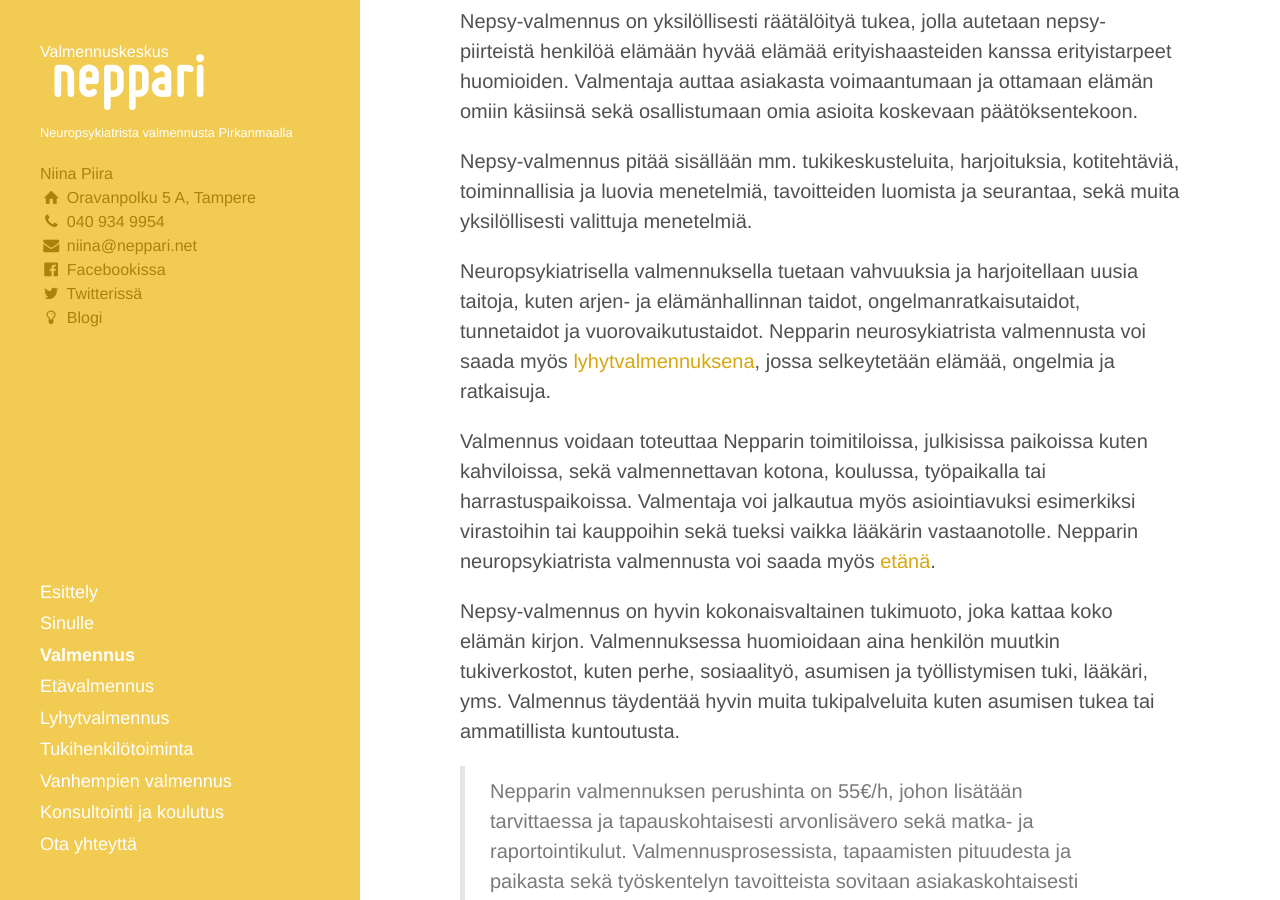
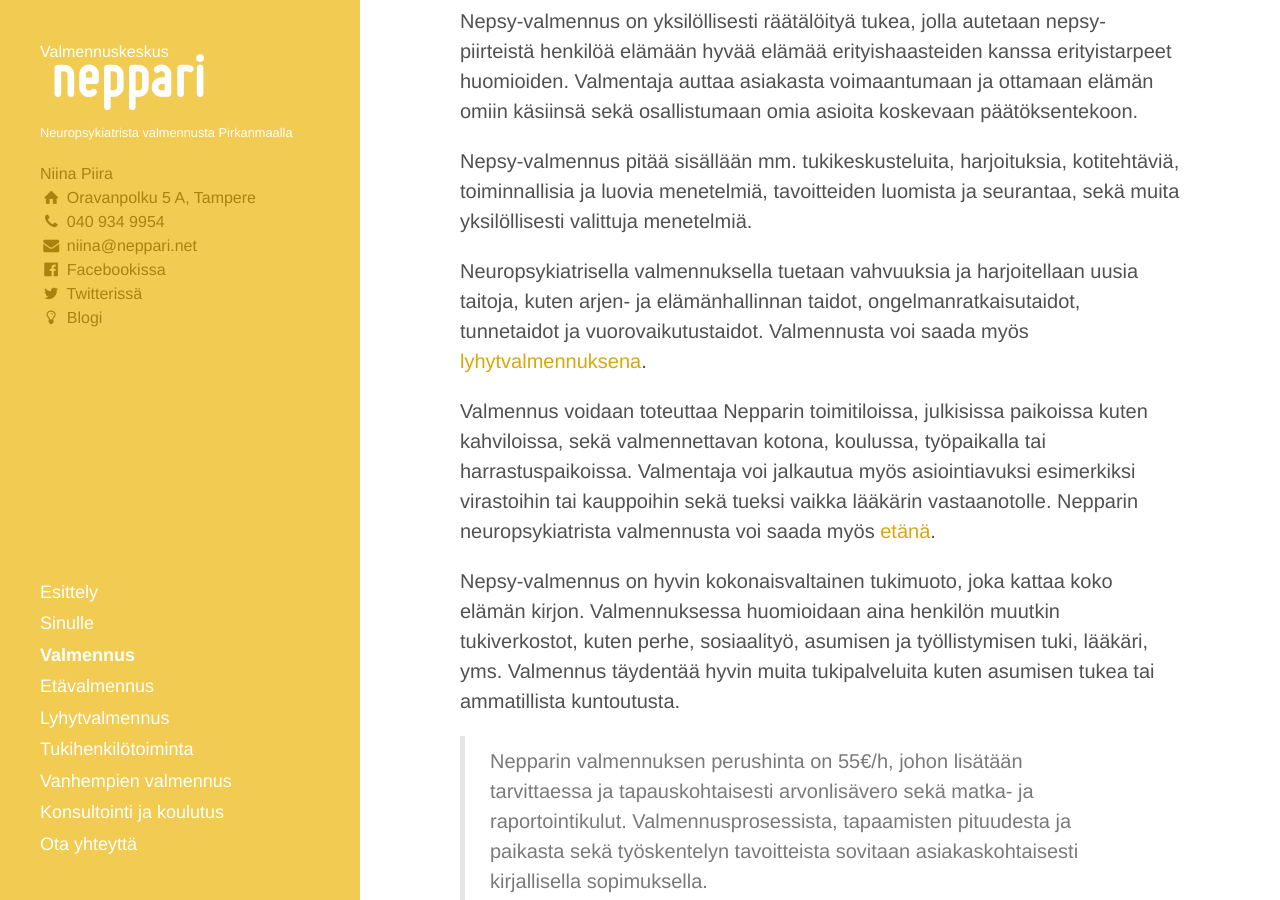
Before and after one commit to niinapiira/neppari.net, a Jekyll site: the page built from valmennus.md, in a window 1280 px wide and 900 px high, scrolled down 398 px. Built offline with Jekyll 4.4.1, drawn with Linux system fonts in a browser that asks for light colours.

Commit message:
Updated valmennus.md

```diff
--- a/valmennus.md
+++ b/valmennus.md
@@ -27,7 +27,7 @@
 
 Nepsy-valmennus pitää sisällään mm. tukikeskusteluita, harjoituksia, kotitehtäviä, toiminnallisia ja luovia menetelmiä, tavoitteiden luomista ja seurantaa, sekä muita yksilöllisesti valittuja menetelmiä.
 
-Neuropsykiatrisella valmennuksella tuetaan vahvuuksia ja harjoitellaan uusia taitoja, kuten arjen- ja elämänhallinnan taidot, ongelmanratkaisutaidot, tunnetaidot ja vuorovaikutustaidot. Nepparin neurosykiatrista valmennusta voi saada myös [lyhytvalmennuksena](/lyhytvalmennus), jossa selkeytetään elämää, ongelmia ja ratkaisuja.
+Neuropsykiatrisella valmennuksella tuetaan vahvuuksia ja harjoitellaan uusia taitoja, kuten arjen- ja elämänhallinnan taidot, ongelmanratkaisutaidot, tunnetaidot ja vuorovaikutustaidot. Valmennusta voi saada myös [lyhytvalmennuksena](/lyhytvalmennus).
 
 Valmennus voidaan toteuttaa Nepparin toimitiloissa, julkisissa paikoissa kuten kahviloissa, sekä valmennettavan kotona, koulussa, työpaikalla tai harrastuspaikoissa. Valmentaja voi jalkautua myös asiointiavuksi esimerkiksi virastoihin tai kauppoihin sekä tueksi vaikka lääkärin vastaanotolle. Nepparin neuropsykiatrista valmennusta voi saada myös [etänä](/etavalmennus).
 
```
